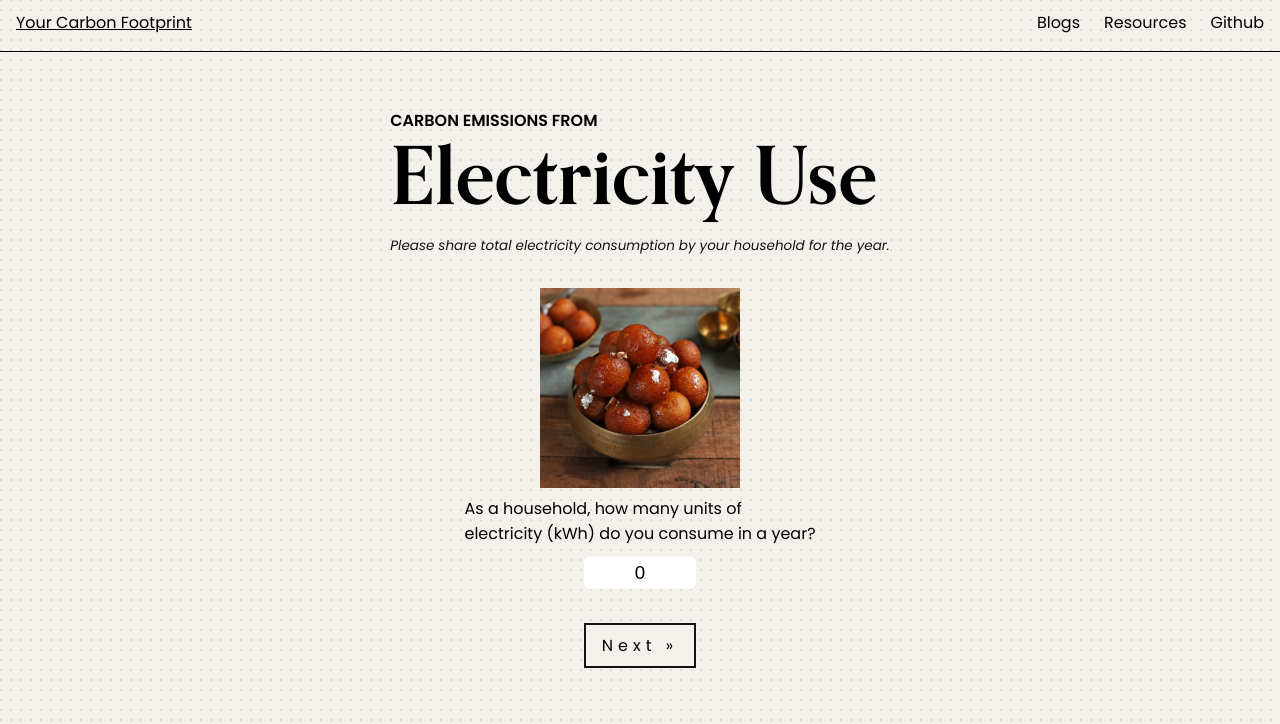
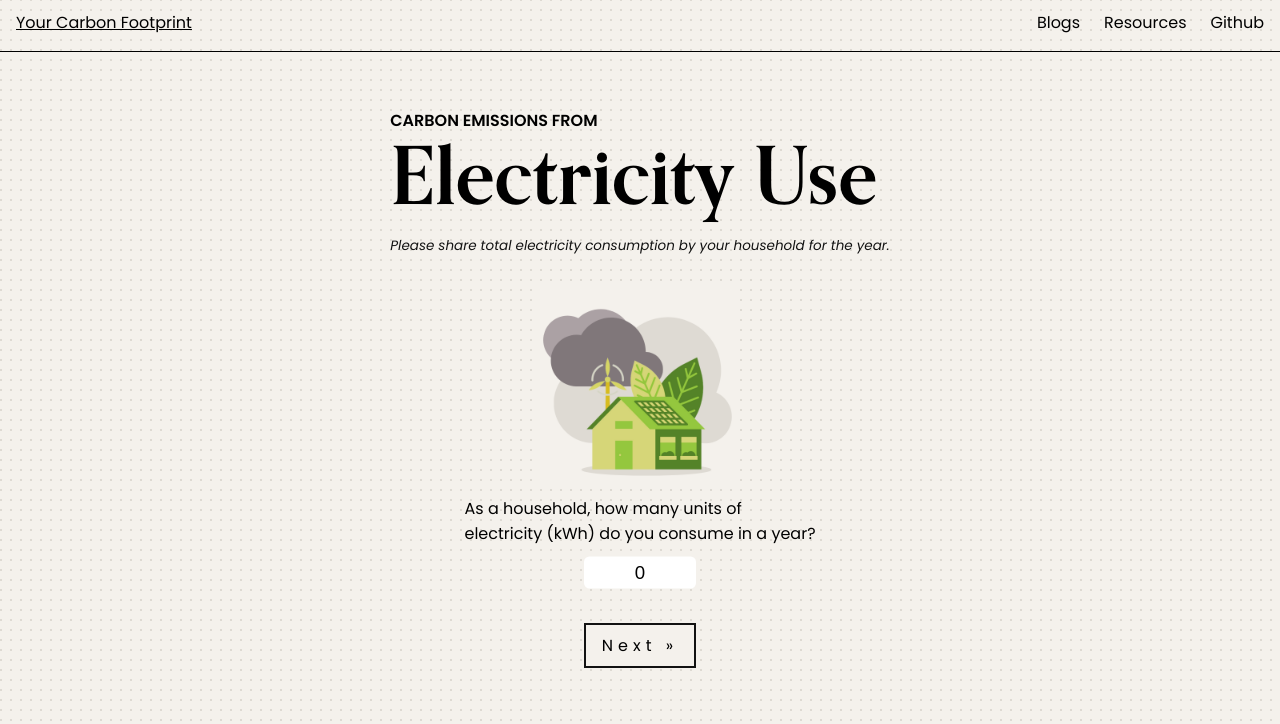
Before and after one commit to anshitsinha/Frontend-Fusion, a plain HTML site: page index.html in a window 1280 px wide. Shown: the part 761-1485 px from the top of the page. Drawn offline with Linux system fonts and the light colour scheme.

Commit message:
rishabh new changes

```diff
--- a/index.html
+++ b/index.html
@@ -52,7 +52,7 @@
               the year.
             </div>
             <div class="aacontent">
-              <img src="./img/Gulab-Jamun-Thumbnail.jpg" alt="" class="img" />
+              <img src="./Assets/house1.png" alt="" class="img" />
               <label for="elect"
                 >As a household, how many units of <br/>
                 electricity (kWh) do you consume in a year?</label
@@ -229,7 +229,7 @@
             <div class="ffcontent respcontent">
               <div class="ffimg">
                 <img
-                  src="./img/Gulab-Jamun-Thumbnail.jpg"
+                  src="./Assets/vegan1 .png"
                   alt=""
                   class="img"
                 /><br />
@@ -240,7 +240,7 @@
               </div>
               <div class="ffimg">
                 <img
-                  src="./img/Gulab-Jamun-Thumbnail.jpg"
+                  src="./Assets/vegan2.png"
                   alt=""
                   class="img"
                 /><br />
@@ -257,7 +257,7 @@
               </div>
               <div class="ffimg">
                 <img
-                  src="./img/Gulab-Jamun-Thumbnail.jpg"
+                  src="./Assets/meat vegan .png"
                   alt=""
                   class="img"
                 /><br />
```
Also changed, not shown: Assets/house1.png (added), Assets/meat vegan .png (added), Assets/vegan1 .png (added), Assets/vegan2.png (added).
